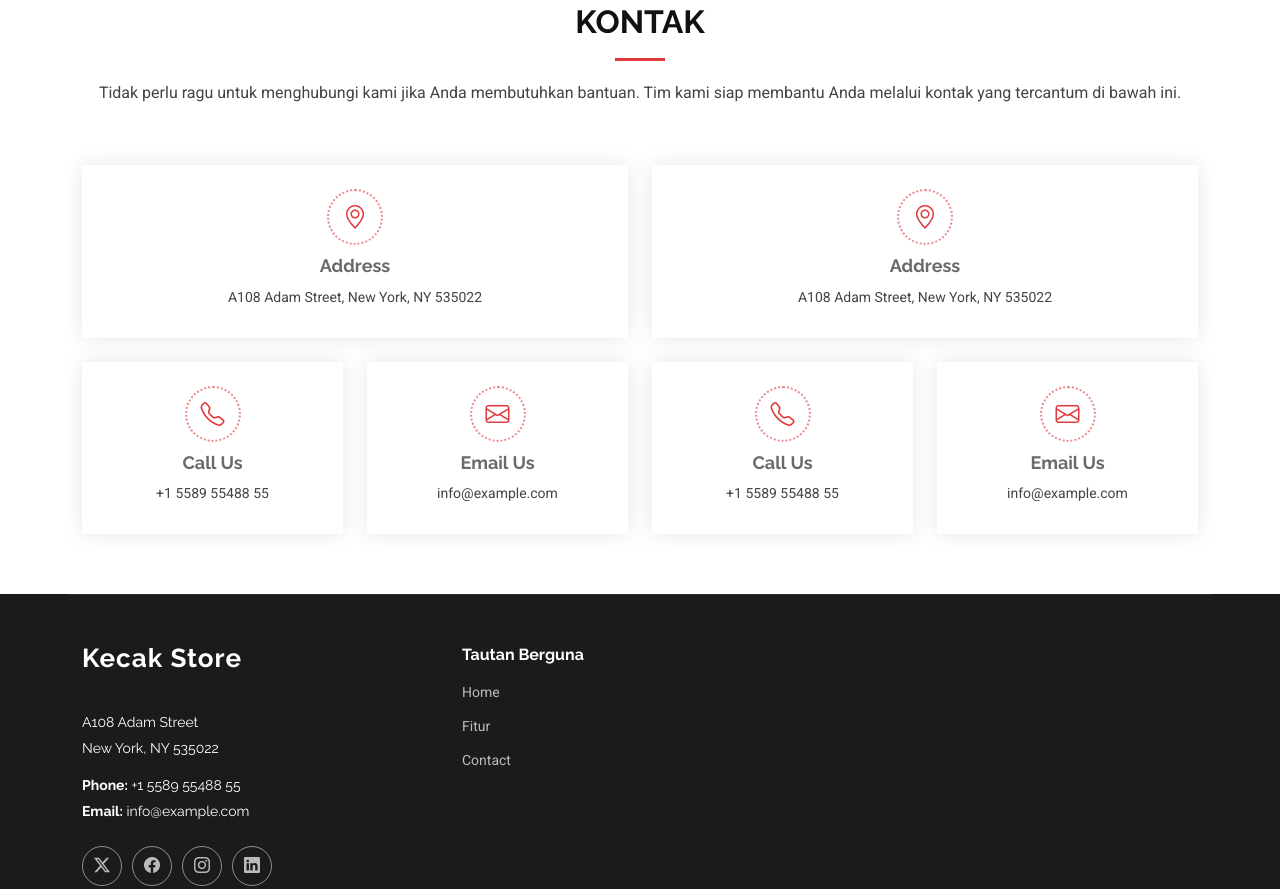
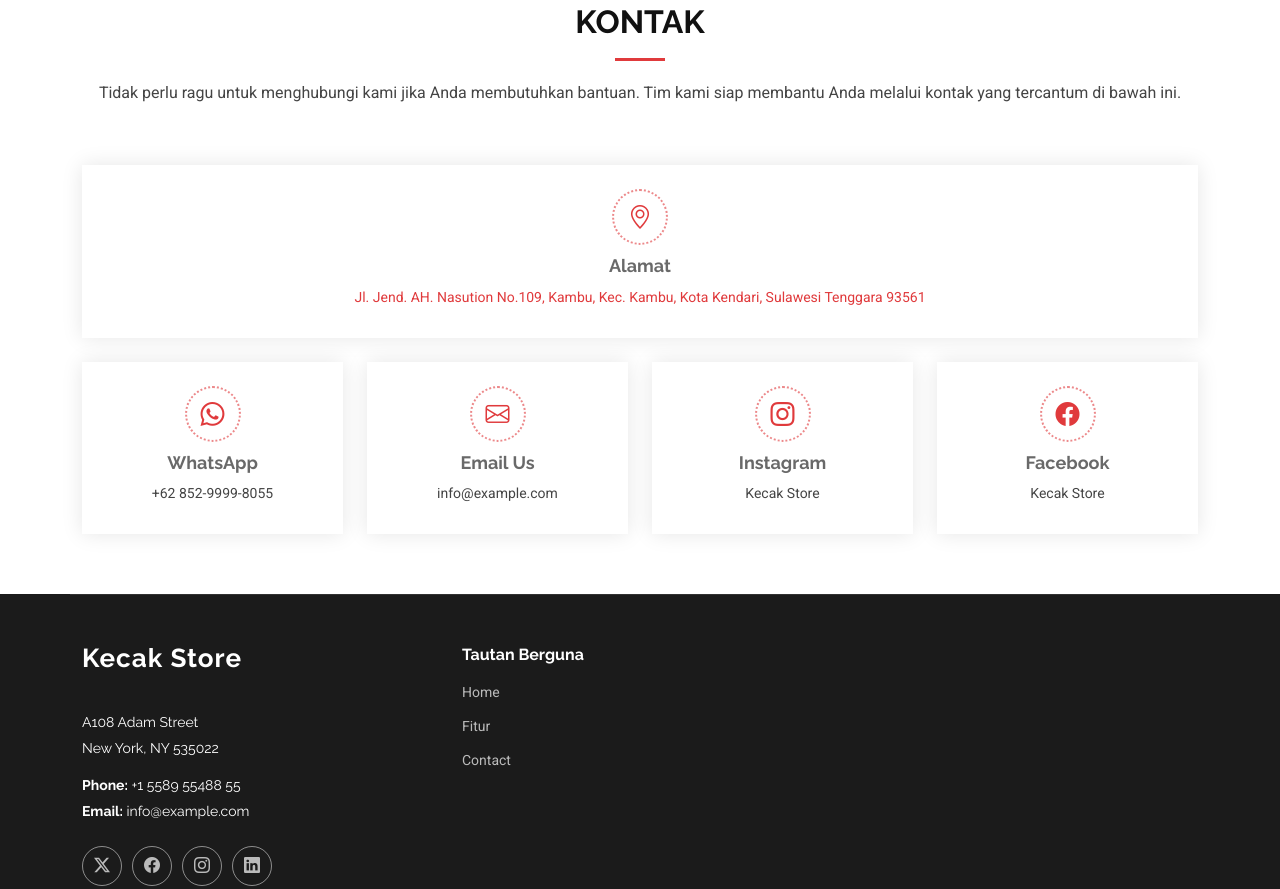
Before and after one commit to asidikfauzi/kecak-store, a plain HTML site: page index.html in a window 1280 px wide. Shown: the part 2410-3299 px from the top of the page. Drawn offline with Linux system fonts and the light colour scheme.

Commit message:
contact update

```diff
--- a/index.html
+++ b/index.html
@@ -404,8 +404,6 @@
 
         <div class="container" data-aos="fade-up" data-aos-delay="100">
           <div class="row gy-4">
-            <div class="col-lg-6">
-              <div class="row gy-4">
             <div class="col-lg-12">
               <div
                 class="info-item d-flex flex-column justify-content-center align-items-center"
@@ -413,21 +411,30 @@
                 data-aos-delay="200"
               >
                 <i class="bi bi-geo-alt"></i>
-                    <h3>Address</h3>
-                    <p>A108 Adam Street, New York, NY 535022</p>
+                <h3>Alamat</h3>
+                <a
+                  class="text-center"
+                  target="_blank"
+                  href="https://www.google.com/maps/place/Kecak+Cell/@-4.0012032,122.5291722,17z/data=!3m1!4b1!4m6!3m5!1s0x2d988d5b9b511b89:0x445b7980a3a3fcc2!8m2!3d-4.0012032!4d122.5291722!16s%2Fg%2F11dxd3hps0?entry=ttu&g_ep=EgoyMDI0MTIxMS4wIKXMDSoASAFQAw%3D%3D"
+                >
+                  <p>
+                    Jl. Jend. AH. Nasution No.109, Kambu, Kec. Kambu, Kota
+                    Kendari, Sulawesi Tenggara 93561
+                  </p>
+                </a>
               </div>
             </div>
-                <!-- End Info Item -->
-
+            <div class="col-lg-6">
+              <div class="row gy-4">
                 <div class="col-md-6">
                   <div
                     class="info-item d-flex flex-column justify-content-center align-items-center"
                     data-aos="fade-up"
                     data-aos-delay="300"
                   >
-                    <i class="bi bi-telephone"></i>
-                    <h3>Call Us</h3>
-                    <p>+1 5589 55488 55</p>
+                    <i class="bi bi-whatsapp"></i>
+                    <h3>WhatsApp</h3>
+                    <p>+62 852-9999-8055</p>
                   </div>
                 </div>
                 <!-- End Info Item -->
@@ -448,28 +455,15 @@
             </div>
             <div class="col-lg-6">
               <div class="row gy-4">
-                <div class="col-lg-12">
-                  <div
-                    class="info-item d-flex flex-column justify-content-center align-items-center"
-                    data-aos="fade-up"
-                    data-aos-delay="200"
-                  >
-                    <i class="bi bi-geo-alt"></i>
-                    <h3>Address</h3>
-                    <p>A108 Adam Street, New York, NY 535022</p>
-                  </div>
-                </div>
-                <!-- End Info Item -->
-
                 <div class="col-md-6">
                   <div
                     class="info-item d-flex flex-column justify-content-center align-items-center"
                     data-aos="fade-up"
                     data-aos-delay="300"
                   >
-                    <i class="bi bi-telephone"></i>
-                    <h3>Call Us</h3>
-                    <p>+1 5589 55488 55</p>
+                    <i class="bi bi-instagram"></i>
+                    <h3>Instagram</h3>
+                    <p>Kecak Store</p>
                   </div>
                 </div>
                 <!-- End Info Item -->
@@ -480,9 +474,9 @@
                     data-aos="fade-up"
                     data-aos-delay="400"
                   >
-                    <i class="bi bi-envelope"></i>
-                    <h3>Email Us</h3>
-                    <p>info@example.com</p>
+                    <i class="bi bi-facebook"></i>
+                    <h3>Facebook</h3>
+                    <p>Kecak Store</p>
                   </div>
                 </div>
                 <!-- End Info Item -->
```
Lines whose indentation alone changed are shown as unchanged.
